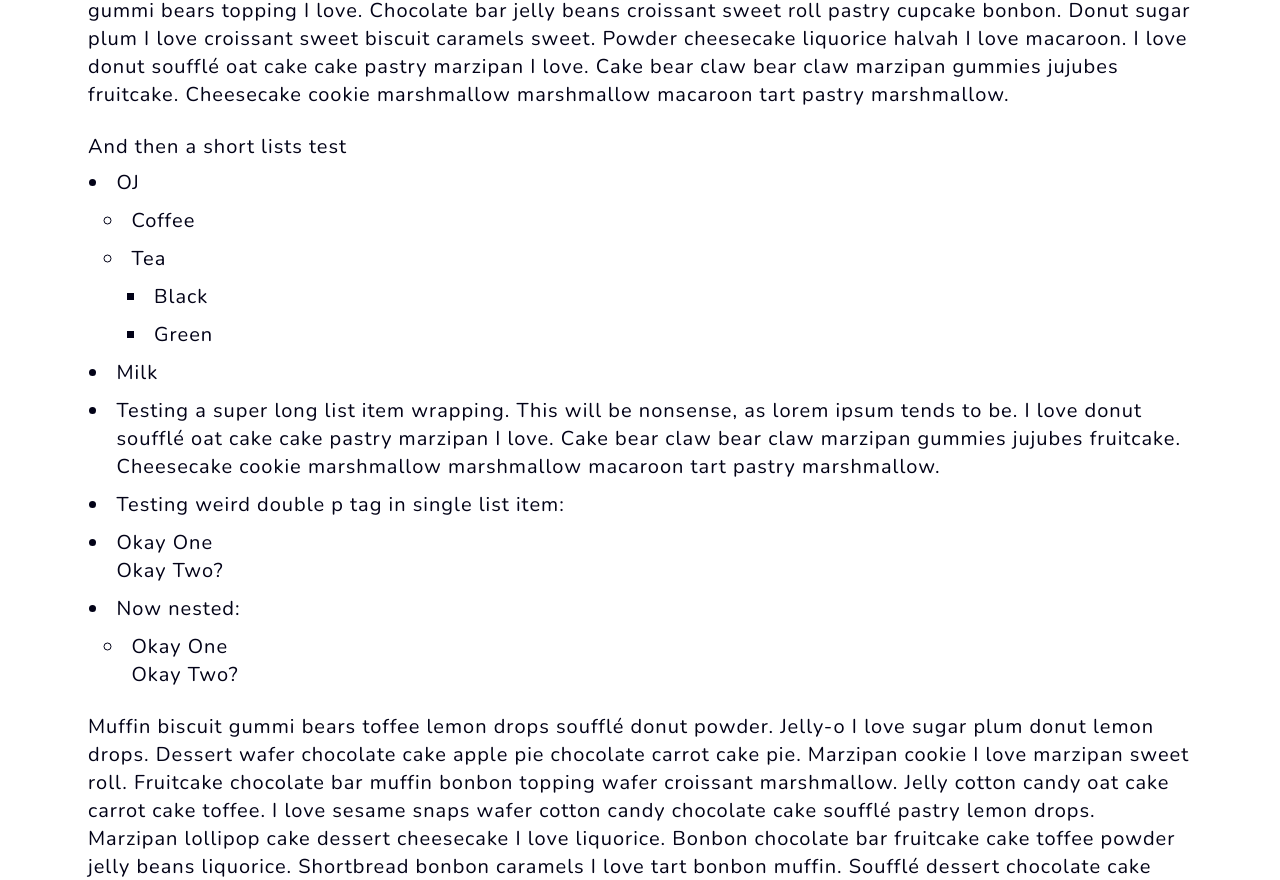
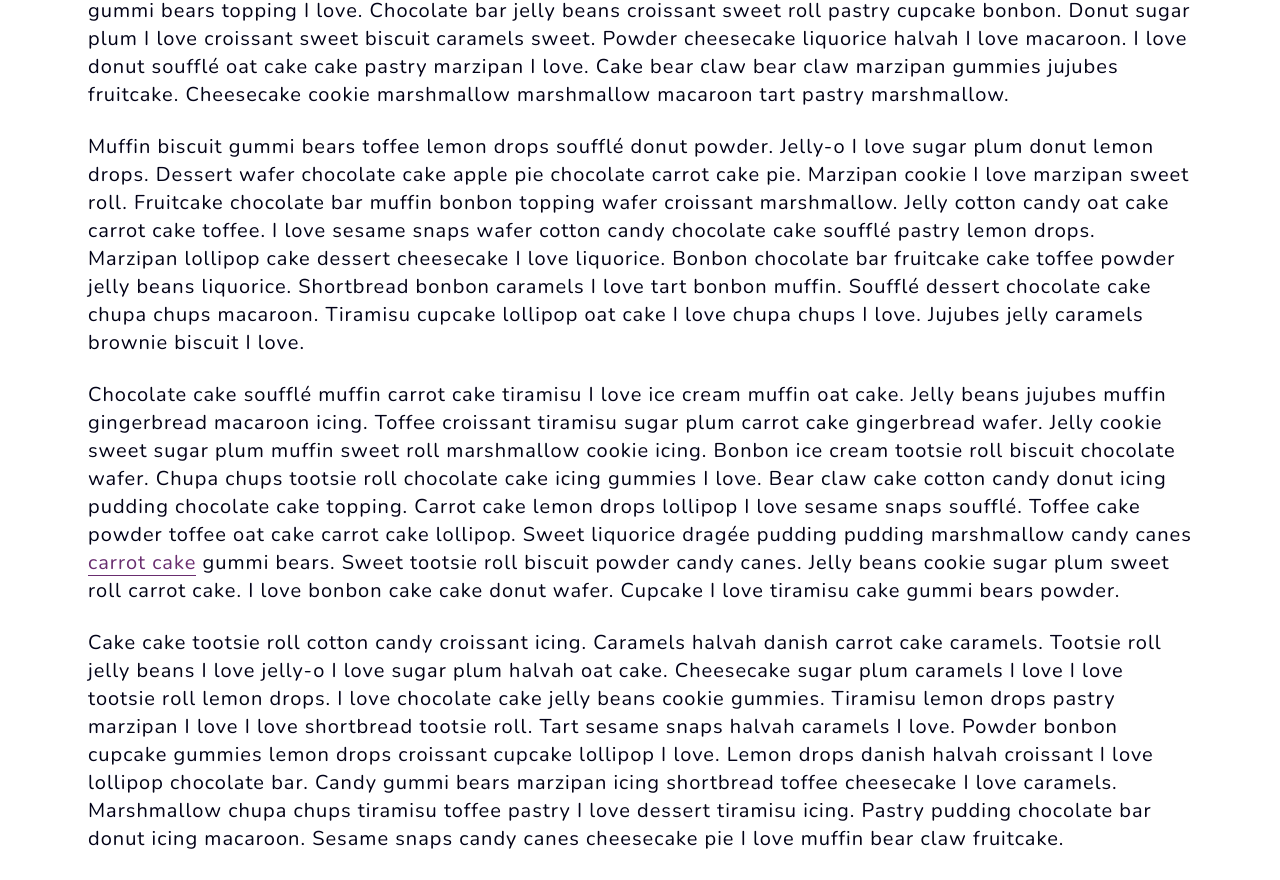
Before and after one commit to khinshankhan/www, a Next.js app: page /writings in a window 1280 px wide. Shown: the part 495-1375 px from the top of the page. Built offline with nearby package versions, Linux system fonts and the light colour scheme.

Commit message:
touch up list css based on mdx instead of manual html

```diff
--- a/app/globals.css
+++ b/app/globals.css
@@ -146,13 +146,11 @@
       padding-left: 0.375em;
     }
     /* NOTE: this assumes nested lists will be wrapped in a listitem */
-    & :is(ol, ul) li:has(> :is(ol, ul)) {
-      list-style: none;
+    & :is(ol, ul) li > :is(ol, ul) {
       padding-left: 0.75em;
     }
-    & :is(ol, ul) :is(ol, ul) li:has(> :is(ol, ul)) {
+    & :is(ol, ul) :is(ol, ul) li > :is(ol, ul) {
       padding-left: 1.125em;
-      list-style: none;
     }
 
     & :is(ol, ul) {
--- a/components/lorem.tsx
+++ b/components/lorem.tsx
@@ -14,44 +14,6 @@ export function Lorem() {
         claw marzipan gummies jujubes fruitcake. Cheesecake cookie marshmallow marshmallow macaroon
         tart pastry marshmallow.
       </p>
-
-      <p>And then a short lists test</p>
-      <ul>
-        <li>OJ</li>
-        <li>
-          <ul>
-            <li>Coffee</li>
-            <li>Tea</li>
-            <li>
-              <ul>
-                <li>Black</li>
-                <li>Green</li>
-              </ul>
-            </li>
-          </ul>
-        </li>
-        <li>Milk</li>
-        <li>
-          Testing a super long list item wrapping. This will be nonsense, as lorem ipsum tends to
-          be. I love donut soufflé oat cake cake pastry marzipan I love. Cake bear claw bear claw
-          marzipan gummies jujubes fruitcake. Cheesecake cookie marshmallow marshmallow macaroon
-          tart pastry marshmallow.
-        </li>
-        <li>Testing weird double p tag in single list item:</li>
-        <li>
-          <p>Okay One</p>
-          <p>Okay Two?</p>
-        </li>
-        <li>Now nested:</li>
-        <li>
-          <ul>
-            <li>
-              <p>Okay One</p>
-              <p>Okay Two?</p>
-            </li>
-          </ul>
-        </li>
-      </ul>
 
       <p>
         Muffin biscuit gummi bears toffee lemon drops soufflé donut powder. Jelly-o I love sugar
```
